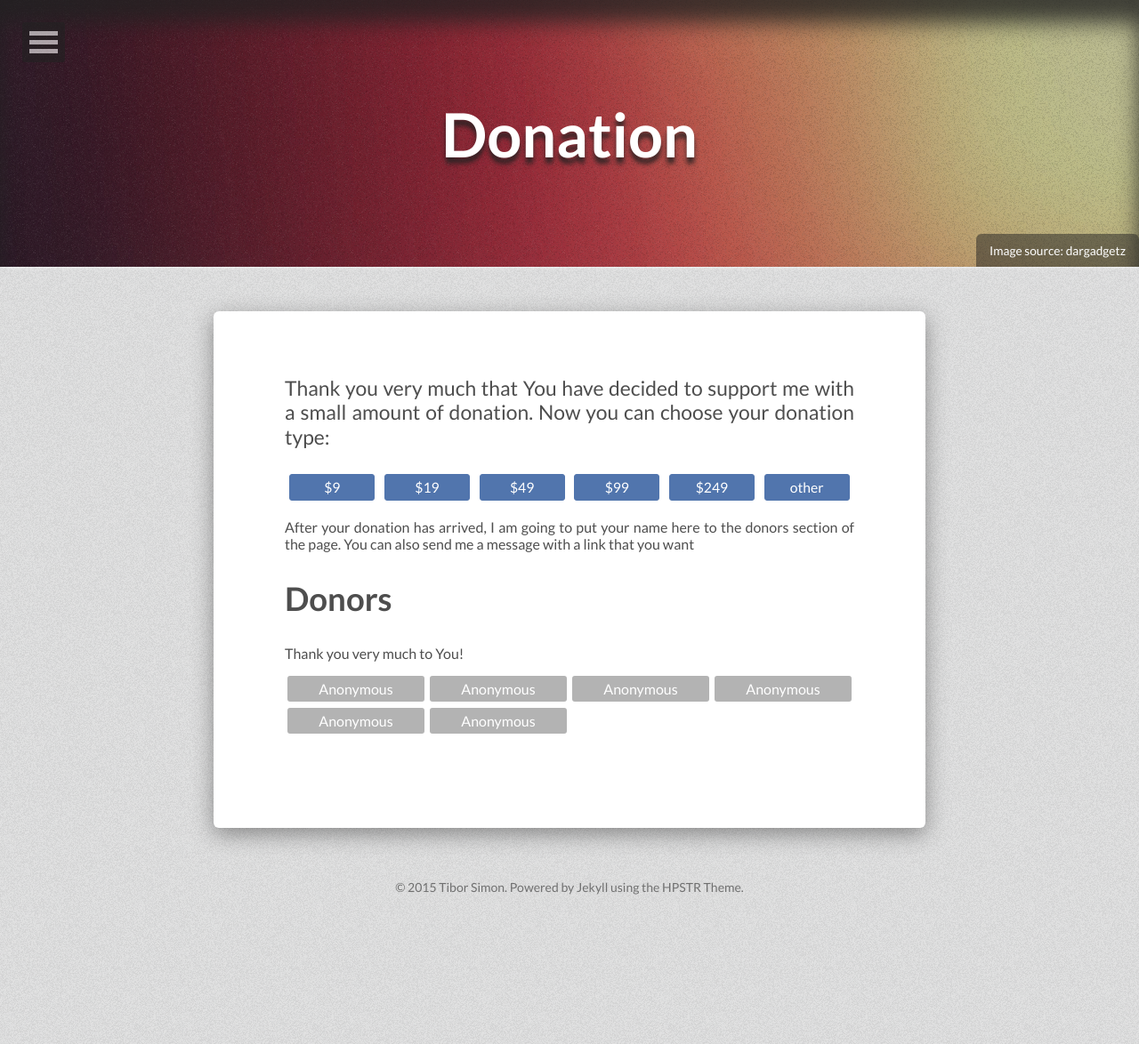
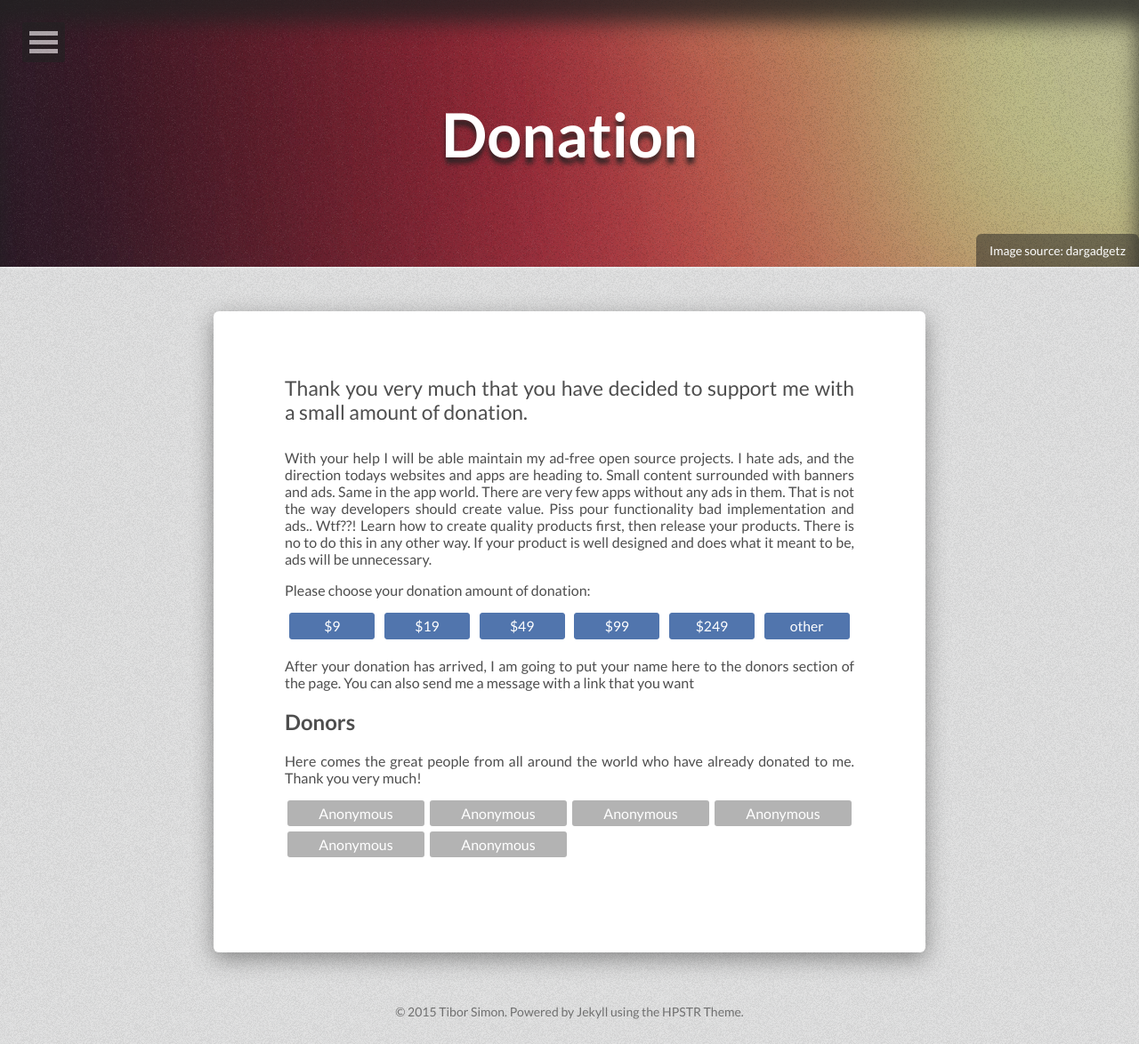
Before and after one commit to tiborsimon/tiborsimon.github.io, a Jekyll site: the page built from donation/index.md, in a window 1280 px wide. Shown: the whole page at 89% size. Built offline with Jekyll 4.4.1, drawn with Linux system fonts in a browser that asks for light colours; nearby versions of some CDN libraries; before the commit the page ends 1034 px from its top, so only the background shows below that.

Commit message:
Donation update

```diff
--- a/donation/index.md
+++ b/donation/index.md
@@ -10,7 +10,11 @@ share: false
 comments: false
 ---
 
-Thank you very much that You have decided to support me with a small amount of donation. Now you can choose your donation type:
+Thank you very much that you have decided to support me with a small amount of donation.
+
+With your help I will be able maintain my ad-free open source projects. I hate ads, and the direction todays websites and apps are heading to. Small content surrounded with banners and ads. Same in the app world. There are very few apps without any ads in them. That is not the way developers should create value. Piss pour functionality bad implementation and ads.. Wtf??! Learn how to create quality products first, then release your products. There is no to do this in any other way. If your product is well designed and does what it meant to be, ads will be unnecessary.
+
+Please choose your donation amount of donation:
 
 <div class="donation-wrapper">
   <div class="donation-item">
@@ -36,9 +40,9 @@ Thank you very much that You have decided to support me with a small amount of d
 After your donation has arrived, I am going to put your name here to the donors section of the page. You can also send me a message with a link that you want
 
 
-# Donors
+## Donors
 
-Thank you very much to You!
+Here comes the great people from all around the world who have already donated to me. Thank you very much!
 
 <div class="donor-wrapper">
   <div class="donor">
```
